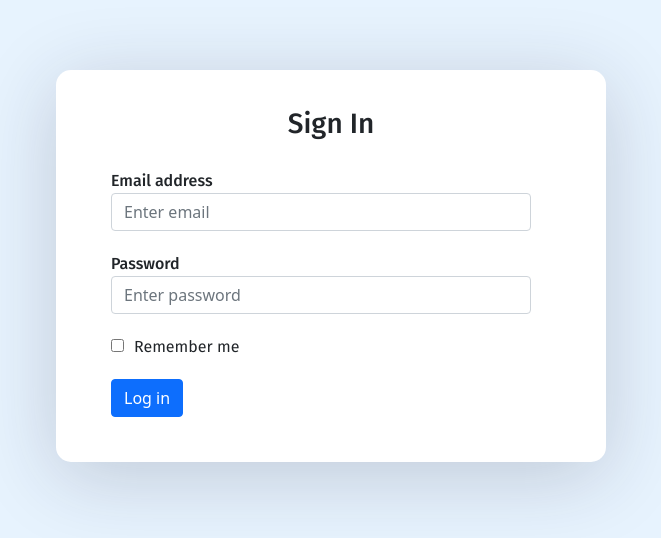
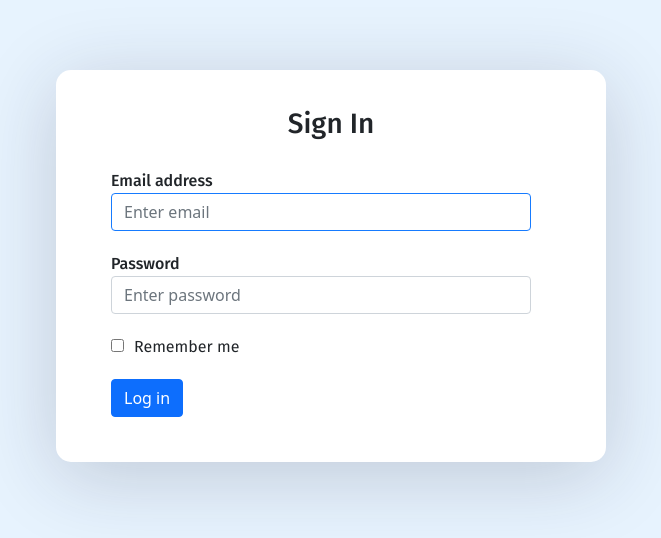
Before and after one commit to NoyNoya/moveo, a React (Create React App) app: page / in a window 1280 px wide. Shown: the part 134-672 px from the top of the page, without its empty margins (309-970 px from the left). Built offline with nearby package versions, Linux system fonts and the light colour scheme; no server answers.

Commit message:
fix autofocus

```diff
--- a/src/components/Login.js
+++ b/src/components/Login.js
@@ -33,7 +33,7 @@ export default function Login() {
                 placeholder="Enter email"
                 onChange={(e) => setEmail(e.target.value)}
                 required
-                autofocus/>
+                autoFocus/>
                 <div class="requirements">
                     Must be a valid email address.
                 </div>
```
